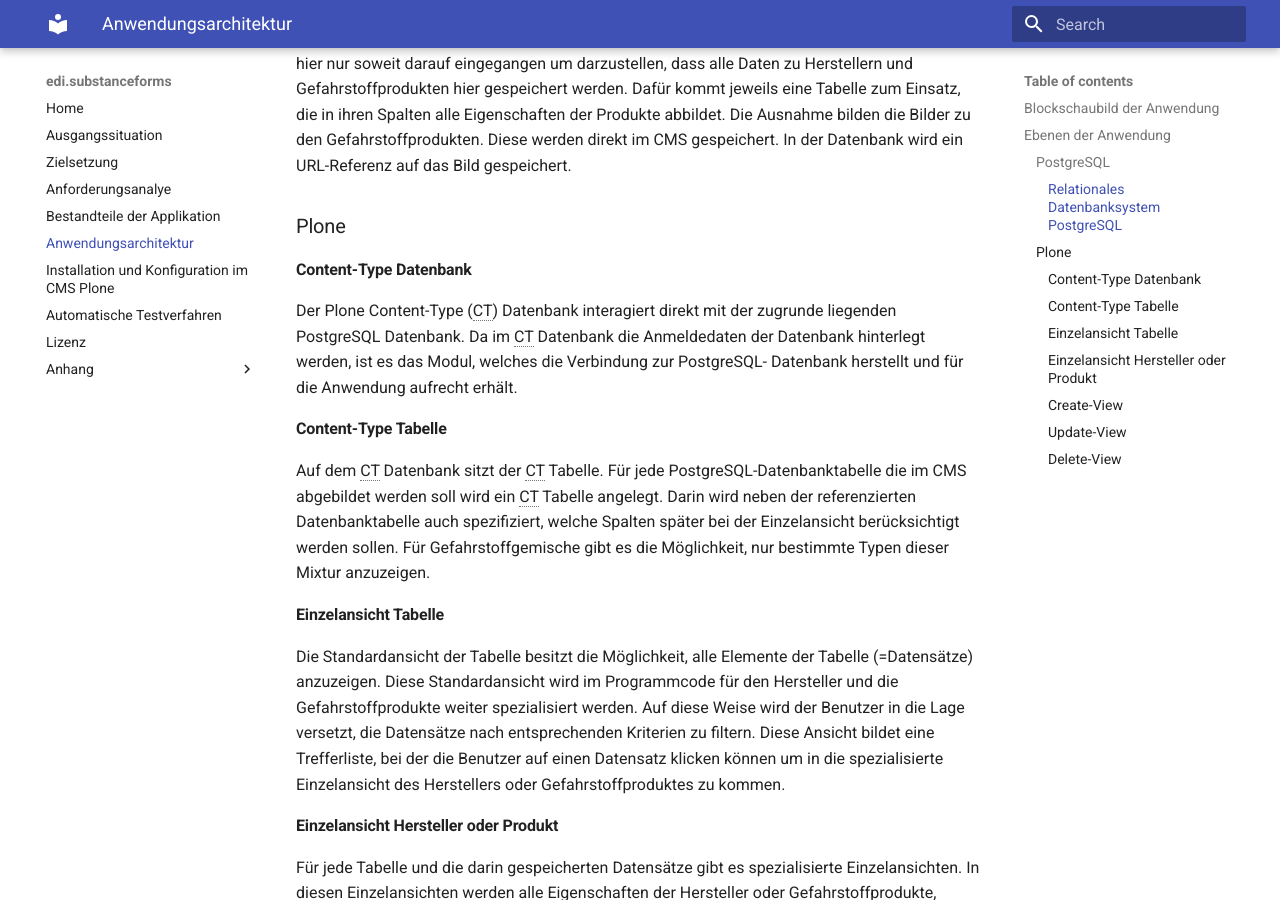
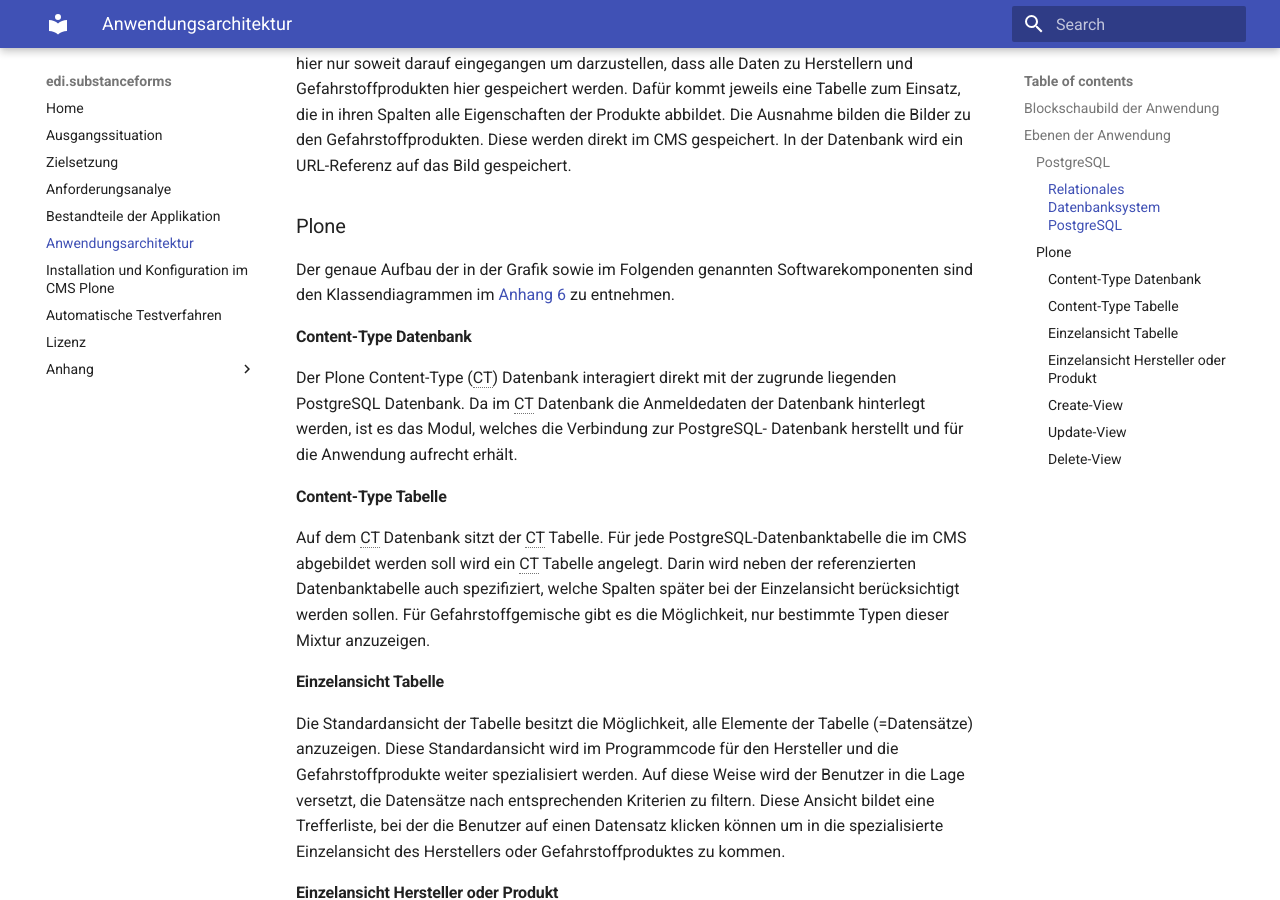
Before and after one commit to educorvi/edi.docTheSubstanceForms, an MkDocs documentation site: the page built from docs/aufbau.md, in a window 1280 px wide and 900 px high, scrolled down 990 px. Built offline with MkDocs 1.6.1 and Material for MkDocs 9.7.7, drawn with Linux system fonts in a browser that asks for light colours.

Commit message:
Working on aufbau

```diff
--- a/docs/aufbau.md
+++ b/docs/aufbau.md
@@ -21,6 +21,8 @@ Gefahrstoffprodukten. Diese werden direkt im CMS gespeichert. In der Datenbank w
 gespeichert.
 
 ### Plone
+
+Der genaue Aufbau der in der Grafik sowie im Folgenden genannten Softwarekomponenten sind den Klassendiagrammen im [Anhang 6](anhang6.md) zu entnehmen.
 
 #### Content-Type Datenbank
 Der Plone Content-Type (CT) Datenbank interagiert direkt mit der zugrunde liegenden PostgreSQL Datenbank. Da im CT
--- a/mkdocs.yml
+++ b/mkdocs.yml
@@ -16,6 +16,7 @@ nav:
         - 'Anhang 3: Verzeichnis Funktionstests': anhang3.md
         - 'Anhang 4: Abkürzungsverzeichnis': anhang4.md
         - 'Anhang 5: Sequenzdiagramm Bildbehandlung': anhang5.md
+        - 'Anhang 6: Klassendiagramme Plone-System': anhang6.md
 
 theme: material
 
```
Also changed, not shown: docs/anhang6.md (added, +7 -0 lines), 1 other file.
